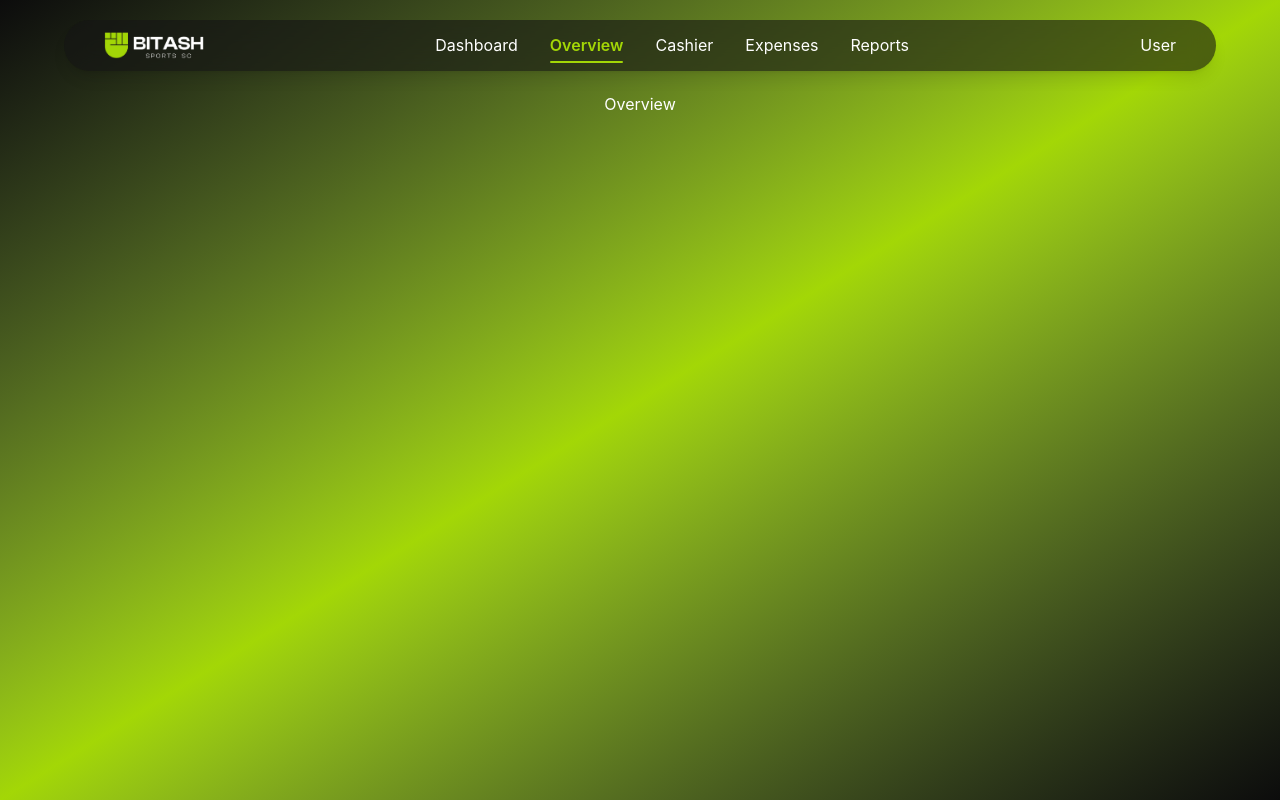
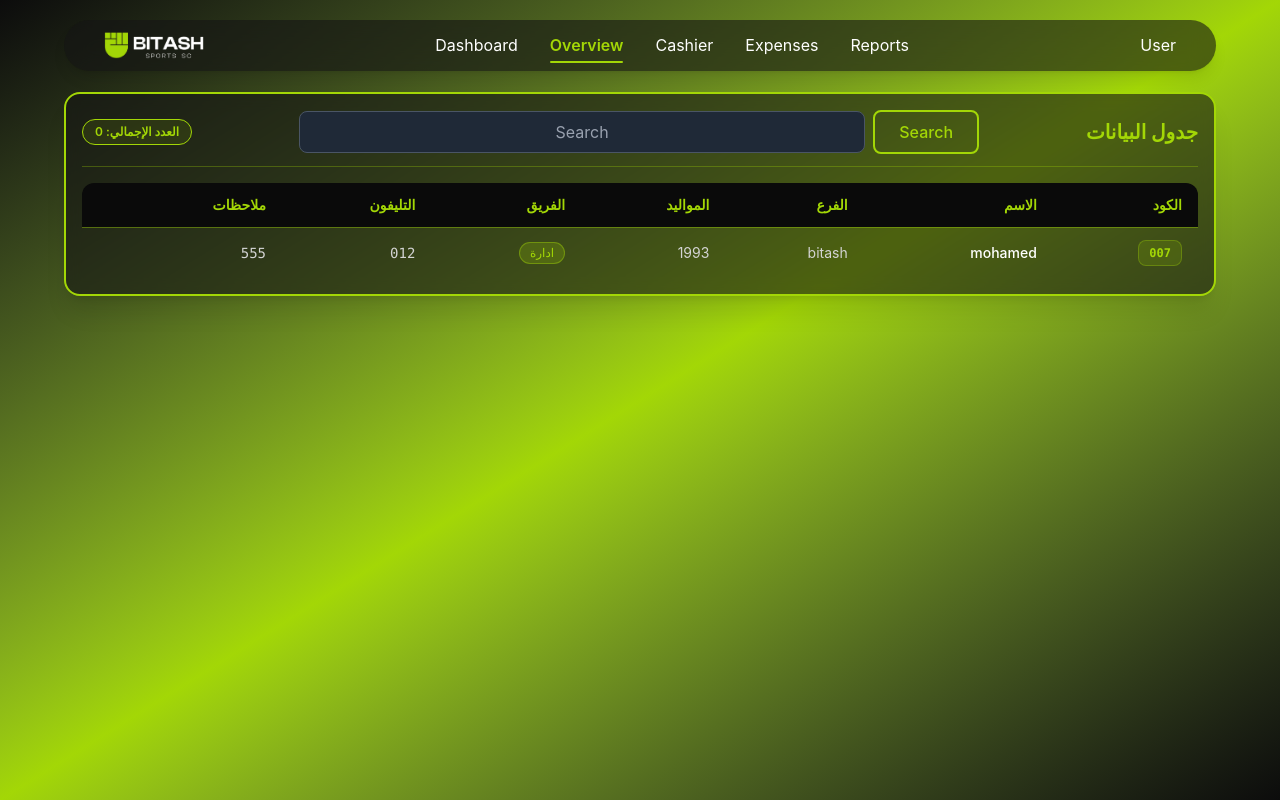
Before and after one commit to MohamedSaadat/Bitash-Sports, a React (Vite) app: page /Overview in a window 1280 px wide. Built offline with nearby package versions, Linux system fonts and the light colour scheme.

Commit message:
remove backend

```diff
--- a/src/pages/Overview.jsx
+++ b/src/pages/Overview.jsx
@@ -1,7 +1,106 @@
-import React from 'react'
+import { OverviewHandleKeyDown, searchUserOverview } from "../fun";
 
 export default function Overview() {
   return (
-    <div>Overview</div>
-  )
+    <div
+      dir="rtl"
+      className="w-[90%] p-4 bg-[rgba(20,20,20,0.6)] border-2 border-[#a3d706] rounded-2xl text-white backdrop-blur-sm shadow-xl"
+    >
+      {/* Header */}
+      <div className="flex flex-col sm:flex-row sm:items-center justify-between gap-3 pb-3 mb-4 border-b border-[#a3d706]/30">
+        <h2 className="text-xl font-bold text-[#a3d706]">جدول البيانات</h2>
+        {/* Search input & BTN */}
+        <div className="search w-full sm:max-w-170 flex items-center gap-2">
+          <button
+            onClick={searchUserOverview}
+            className="shiny px-6 py-2 border-2 border-[#a3d706] text-[#a3d706] rounded-lg font-medium cursor-pointer hover:bg-[#a3d706] hover:border-[#a3d706] hover:text-[#27272a] whitespace-nowrap shrink-0"
+          >
+            Search
+          </button>
+          <input
+            id="overviewSearch"
+            type="text"
+            placeholder="Search"
+            onKeyDown={OverviewHandleKeyDown}
+            className="w-full px-4 py-2 bg-[#1f2937] text-[#a3d706] placeholder:text-gray-400 border border-gray-600 rounded-lg outline-none focus:border-[#a3d706] focus:ring-1 focus:ring-[#a3d706] transition-all duration-200"
+          />
+        </div>
+        <span className="px-3 py-1 text-xs font-semibold rounded-full bg-[#a3d706]/10 border border-[#a3d706] text-[#a3d706]">
+          العدد الإجمالي: 0
+        </span>
+      </div>
+
+      {/* 1. Mobile Screen */}
+      <div className="flex flex-col gap-3 md:hidden max-h-125 overflow-y-auto pr-1 [&::-webkit-scrollbar]:w-2 [&::-webkit-scrollbar-track]:bg-[#141414] [&::-webkit-scrollbar-thumb]:bg-[#a3d706]/30 [&::-webkit-scrollbar-thumb]:rounded-full hover:[&::-webkit-scrollbar-thumb]:bg-[#a3d706]">
+        <div className="p-3.5 bg-[rgba(10,10,10,0.8)] border border-[#a3d706]/30 rounded-xl flex flex-col gap-2">
+          <div className="flex justify-between items-center pb-2 border-b border-neutral-800">
+            <span className="font-bold text-[#a3d706] text-base">mohamed</span>
+            <span className="px-2 py-0.5 text-xs font-mono font-bold rounded bg-[#a3d706]/15 text-[#a3d706] border border-[#a3d706]/30">
+              007
+            </span>
+          </div>
+
+          <div className="grid grid-cols-2 gap-2 text-xs text-neutral-300">
+            <div>
+              <span className="text-neutral-500">الفرع:</span> bitash
+            </div>
+            <div>
+              <span className="text-neutral-500">المواليد:</span>
+              1993
+            </div>
+            <div>
+              <span className="text-neutral-500">التليفون:</span>{" "}
+              <span className="font-mono">012</span>
+            </div>
+            <div>
+              <span className="text-neutral-500">الفريق: </span>
+              <span className="inline-block px-2 py-0.5 text-[10px] rounded-full bg-[#a3d706]/20 text-[#a3d706]">
+                ادارة
+              </span>
+            </div>
+            <div className="col-span-2">
+              <span className="text-neutral-500">ملاحظات:</span>{" "}
+              <span className="font-mono">555</span>
+            </div>
+          </div>
+        </div>
+      </div>
+
+      {/* 2. All Screens */}
+      <div className="hidden md:block max-h-125 overflow-y-auto overflow-x-auto rounded-xl [&::-webkit-scrollbar]:w-2 [&::-webkit-scrollbar-track]:bg-[#141414] [&::-webkit-scrollbar-thumb]:bg-[#a3d706]/30 [&::-webkit-scrollbar-thumb]:rounded-full hover:[&::-webkit-scrollbar-thumb]:bg-[#a3d706]">
+        <table className="w-full text-right border-collapse">
+          <thead className="sticky top-0 z-10 bg-[#0a0a0a]">
+            <tr className="text-[#a3d706] text-sm border-b border-[#a3d706]/40">
+              <th className="py-3 px-4 font-bold">الكود</th>
+              <th className="py-3 px-4 font-bold">الاسم</th>
+              <th className="py-3 px-4 font-bold">الفرع</th>
+              <th className="py-3 px-4 font-bold">المواليد</th>
+              <th className="py-3 px-4 font-bold">الفريق</th>
+              <th className="py-3 px-4 font-bold">التليفون</th>
+              <th className="py-3 px-4 font-bold">ملاحظات</th>
+            </tr>
+          </thead>
+          <tbody className="divide-y divide-neutral-800 text-sm">
+            <tr className="hover:bg-[#a3d706]/10 transition-colors duration-150">
+              <td className="py-3 px-4">
+                <span className="inline-block px-2.5 py-1 text-xs font-mono font-bold rounded-lg bg-[#a3d706]/15 text-[#a3d706] border border-[#a3d706]/30">
+                  007
+                </span>
+              </td>
+              <td className="py-3 px-4 font-medium text-white">mohamed</td>
+              <td className="py-3 px-4 text-neutral-300">bitash</td>
+              <td className="py-3 px-4 text-neutral-300">1993</td>
+              <td className="py-3 px-4">
+                <span className="inline-flex items-center px-2.5 py-0.5 rounded-full text-xs font-medium bg-[#a3d706]/20 text-[#a3d706] border border-[#a3d706]/40">
+                  ادارة
+                </span>
+              </td>
+              <td className="py-3 px-4 font-mono text-neutral-300">012</td>
+              <td className="w-50 py-3 px-4 font-mono text-neutral-300">555</td>
+            </tr>
+          </tbody>
+        </table>
+      </div>
+    </div>
+  );
 }
```
